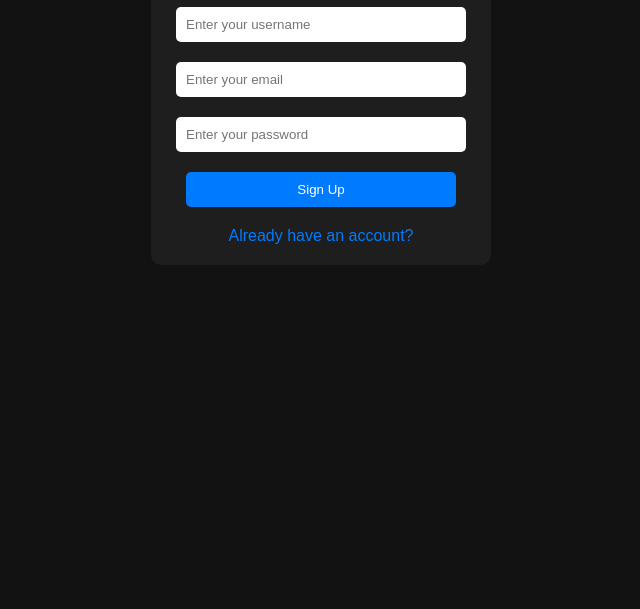
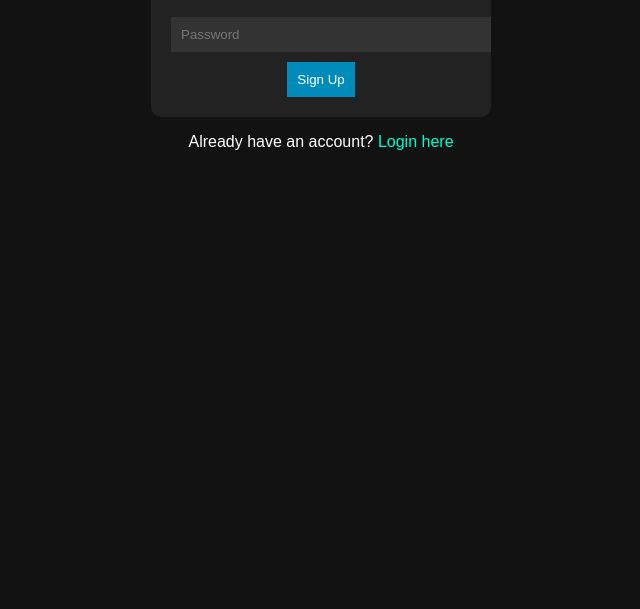
Before and after one commit to jhondrheydacudao/Sign-up-page-, a website: page index.html in a window 1280 px wide. Shown: the part 191-800 px from the top of the page, without its empty margins (319-959 px from the left). Drawn offline with Linux system fonts and the light colour scheme.

Commit message:
Update index.html

```diff
--- a/index.html
+++ b/index.html
@@ -5,76 +5,39 @@
     <meta name="viewport" content="width=device-width, initial-scale=1.0">
     <title>Sign Up</title>
     <style>
-        body {
-            font-family: Arial, sans-serif;
-            background-color: #121212;
-            color: white;
-            text-align: center;
-        }
-        .container {
-            background: #1e1e1e;
-            padding: 20px;
-            border-radius: 10px;
-            width: 300px;
-            margin: 100px auto;
-        }
-        input, button {
-            width: 90%;
-            padding: 10px;
-            margin: 10px 0;
-            border-radius: 5px;
-            border: none;
-        }
-        button {
-            background: #007bff;
-            color: white;
-            cursor: pointer;
-        }
-        button:hover {
-            background: #0056b3;
-        }
-        .login-link {
-            display: block;
-            margin-top: 10px;
-            color: #007bff;
-            text-decoration: none;
-        }
+        body { font-family: Arial, sans-serif; text-align: center; background: #121212; color: white; }
+        form { background: #222; padding: 20px; width: 300px; margin: auto; border-radius: 10px; }
+        input { width: 100%; padding: 10px; margin: 10px 0; background: #333; border: none; color: white; }
+        button { background: #008CBA; color: white; padding: 10px; border: none; cursor: pointer; }
+        a { color: #00ffcc; text-decoration: none; }
     </style>
 </head>
 <body>
-
-    <div class="container">
-        <h2>Sign Up</h2>
-        <input type="text" id="username" placeholder="Enter your username" required>
-        <input type="email" id="email" placeholder="Enter your email" required>
-        <input type="password" id="password" placeholder="Enter your password" required>
-        <button onclick="signup()">Sign Up</button>
-        <a class="login-link" href="https://pony-darling-unicorn.ngrok-free.app/login">Already have an account?</a>
-    </div>
+    <h2>Sign Up</h2>
+    <form id="signup-form">
+        <input type="text" id="username" placeholder="Username" required>
+        <input type="email" id="email" placeholder="Email" required>
+        <input type="password" id="password" placeholder="Password" required>
+        <button type="submit">Sign Up</button>
+    </form>
+    <p>Already have an account? <a href="https://pony-darling-unicorn.ngrok-free.app/login">Login here</a></p>
 
     <script>
-        function signup() {
+        document.getElementById("signup-form").addEventListener("submit", async function(e) {
+            e.preventDefault();
             const username = document.getElementById("username").value;
             const email = document.getElementById("email").value;
             const password = document.getElementById("password").value;
 
-            if (!username || !email || !password) {
-                alert("All fields are required!");
-                return;
-            }
-
-            fetch("https://your-render-api-url.onrender.com/signup", { // Replace with your Render API URL
+            const response = await fetch("/signup", {
                 method: "POST",
                 headers: { "Content-Type": "application/json" },
                 body: JSON.stringify({ username, email, password })
-            })
-            .then(response => response.json())
-            .then(data => {
-                alert(data.message);
-            })
-            .catch(error => console.error("Error:", error));
-        }
+            });
+
+            const result = await response.json();
+            alert(result.message);
+        });
     </script>
-
 </body>
 </html>
```
